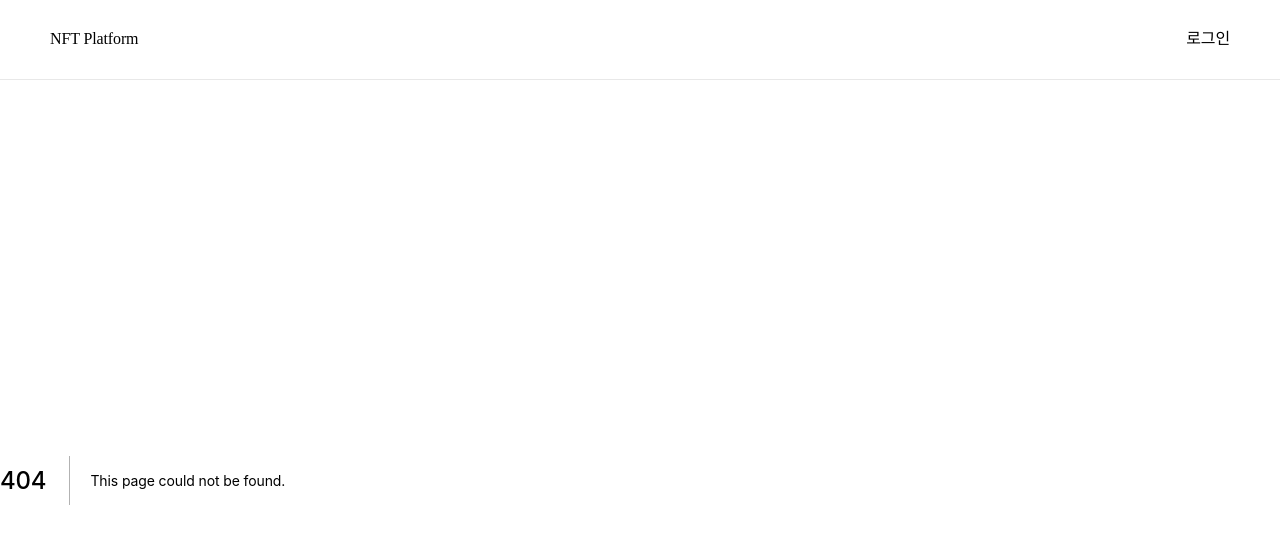
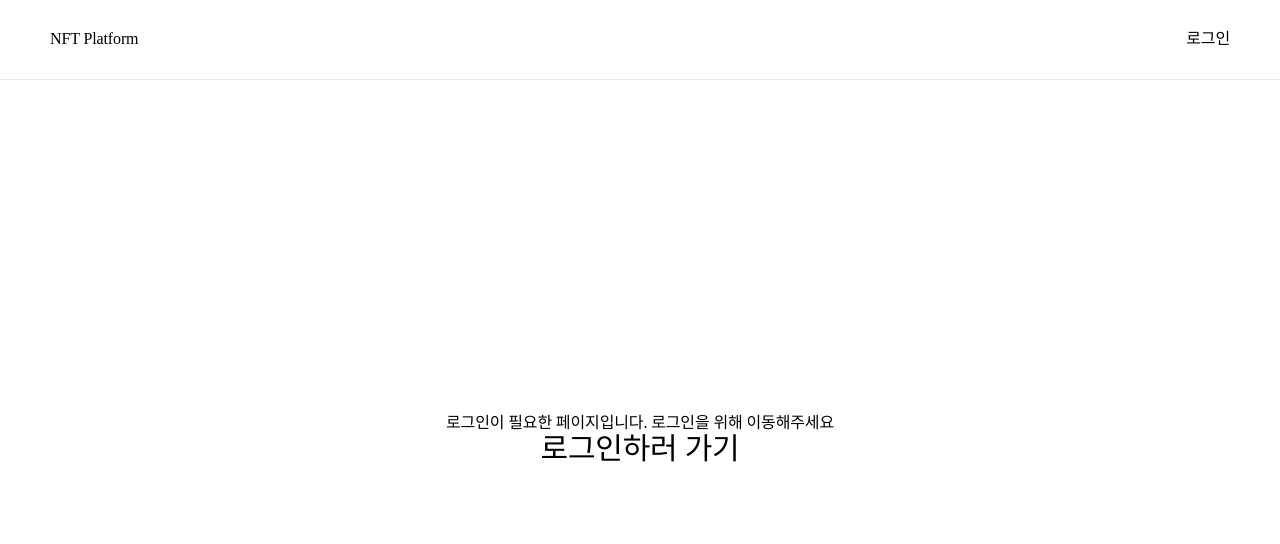
Before and after one commit to battleent/klet-prototype, a Next.js app: page /login/oauth2 in a window 1280 px wide. Before the commit this address had no page. Shown: the top 544 px of the page. Built offline with nearby package versions, Linux system fonts and the light colour scheme; a web font is replaced by a local one.

Commit message:
기본 페이지 수정

```diff
--- a/next.config.js
+++ /dev/null
@@ -1,13 +0,0 @@
-/** @type {import('next').NextConfig} */
-module.exports = {
-  reactStrictMode: true,
-  async redirects() {
-    return [
-      {
-        source: '/',
-        destination: '/nft',
-        permanent: true,
-      },
-    ];
-  },
-};
--- a/src/components/Header/DefaultHeader.tsx
+++ b/src/components/Header/DefaultHeader.tsx
@@ -24,7 +24,7 @@ const DefaultHeader: React.FC = () => {
             justifyContent: 'space-between',
           }}
         >
-          <Link href="/nft">NFT Platform</Link>
+          <Link href="/">NFT Platform</Link>
           {accessToken ? (
             <Link href="/my">내 정보</Link>
           ) : (
--- /dev/null
+++ b/src/pages/login/oauth2/index.tsx
@@ -0,0 +1,24 @@
+import Link from 'next/link';
+
+const Ouath2Login: React.VFC = () => {
+  return (
+    <div
+      style={{
+        display: 'flex',
+        flexDirection: 'column',
+        flex: 1,
+        justifyContent: 'center',
+        alignItems: 'center',
+      }}
+    >
+      <div>로그인이 필요한 페이지입니다. 로그인을 위해 이동해주세요</div>
+      <div style={{ fontSize: '30px' }}>
+        <Link href="https://auth.klet.ninja/oauth/authorize?client_id=klet-client&redirect_uri=http://localhost:3000/oauth2/callback&response_type=code">
+          로그인하러 가기
+        </Link>
+      </div>
+    </div>
+  );
+};
+
+export default Ouath2Login;
--- a/src/pages/oauth2/callback/index.tsx
+++ b/src/pages/oauth2/callback/index.tsx
@@ -13,11 +13,10 @@ const Callback: React.FC = () => {
         if (response.status === 200) {
           return response.json();
         }
-        throw new Error('Error');
       })
       .then((response) => {
         localStorage.setItem('access_token', response?.access_token);
-        router.replace('/');
+        router.replace('/nft');
       });
   }, [code, router]);
 
```
Also changed, not shown: src/pages/index.tsx (added, +27 -0 lines).
